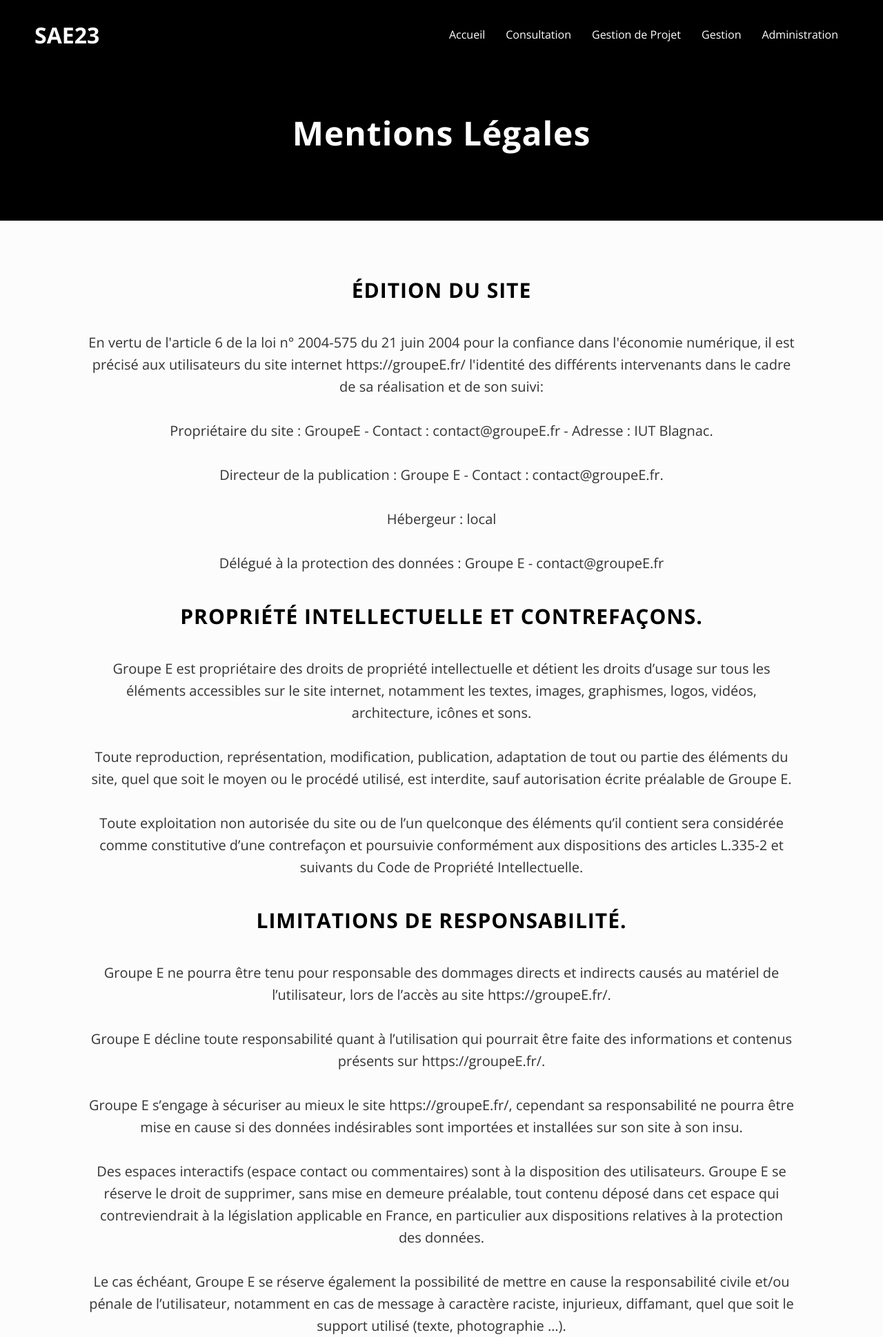
After one commit to thomasclave/sae23, a PHP site: page /mentions_legales.html in a window 1280 px wide. The commit adds this page. Shown: the top 1939 px of the page at 69% size. Run offline with PHP 8.4, Linux system fonts and the light colour scheme.

Commit message:
Ajout des mention légales et des liens dans les différentes pages

```diff
--- a/admin.php
+++ b/admin.php
@@ -39,6 +39,7 @@
 <!--Footer-->
 <footer>
     Site réalisé dans le cadre de la SAE23<br>
+    <a href="./mentions-legales.html">Mentions Légales</a><br>
 </footer>
 
 </body>
--- a/consultation.php
+++ b/consultation.php
@@ -40,6 +40,7 @@
 <!--Footer-->
 <footer>
     Site réalisé dans le cadre de la SAE23<br>
+    <a href="./mentions-legales.html">Mentions Légales</a><br>
 </footer>
 
 </body>
--- a/gestion.php
+++ b/gestion.php
@@ -39,6 +39,7 @@
 <!--Footer-->
 <footer>
     Site réalisé dans le cadre de la SAE23<br>
+    <a href="./mentions-legales.html">Mentions Légales</a><br>
 </footer>
 
 </body>
--- a/gestion_projet.html
+++ b/gestion_projet.html
@@ -39,7 +39,7 @@
 <!--Footer-->
 <footer>
     Site réalisé dans le cadre de la SAE23<br>
+    <a href="./mentions-legales.html">Mentions Légales</a><br>
 </footer>
-
 </body>
 </html>
--- a/index.php
+++ b/index.php
@@ -39,6 +39,7 @@
 <!--Footer-->
 <footer>
     Site réalisé dans le cadre de la SAE23<br>
+    <a href="./mentions-legales.html">Mentions Légales</a><br>
 </footer>
 
 </body>
--- /dev/null
+++ b/mentions_legales.html
@@ -0,0 +1,118 @@
+<!DOCTYPE html>
+<html lang="fr">
+<head>
+    <meta charset="UTF-8">
+    <meta name="viewport" content="width=device-width, initial-scale=1.0">
+    <title>SAE23</title>
+
+    <!--CSS links-->
+    <link rel="stylesheet" href="./css/style.css">
+
+    <!--Policies links-->
+    <link href="http://fonts.googleapis.com/css?family=Open+Sans:300,400,700,400italic,700italic" rel="stylesheet" type="text/css">
+    <link href="http://fonts.googleapis.com/css?family=Montserrat:400,700" rel="stylesheet" type="text/css">
+
+</head>
+<body>
+    <!--Navbar-->
+    <nav class="navbar">
+        <a class="nav-nom" href="./index.php">SAE23</a>
+        <ul class="nav-links">
+        <li><a href="./index.php">Accueil</a></li>
+            <li><a href="./consultation.php">Consultation</a></li>
+            <li><a href="./gestion_projet.html">Gestion de Projet</a></li>
+            <li><a href="./login_gest.php">Gestion</a></li>
+            <li><a href="./login_admin.php">Administration</a></li>
+
+        </ul>
+     </nav>
+
+
+     <!--Titre-->
+     <header>
+        <h2>Mentions Légales</h2>
+        </header>
+
+
+<main>
+    <h2>Édition du site</h2>
+    <p>
+        En vertu de l'article 6 de la loi n° 2004-575 du 21 juin 2004 pour la confiance dans l'économie numérique, il est précisé aux utilisateurs du site internet https://groupeE.fr/ l'identité des différents intervenants dans le cadre de sa réalisation et de son suivi:
+        <br><br>
+        Propriétaire du site : GroupeE - Contact : contact@groupeE.fr - Adresse : IUT Blagnac.
+        <br><br>
+        Directeur de la publication : Groupe E - Contact : contact@groupeE.fr.
+        <br><br>
+        Hébergeur : local
+        <br><br>
+        Délégué à la protection des données : Groupe E - contact@groupeE.fr
+        <br>
+    </p>
+
+
+    <h2>Propriété intellectuelle et contrefaçons.</h2>
+    <p>
+        Groupe E est propriétaire des droits de propriété intellectuelle et détient les droits d’usage sur tous les éléments accessibles sur le site internet, notamment les textes, images, graphismes, logos, vidéos, architecture, icônes et sons.
+        <br><br>
+        Toute reproduction, représentation, modification, publication, adaptation de tout ou partie des éléments du site, quel que soit le moyen ou le procédé utilisé, est interdite, sauf autorisation écrite préalable de Groupe E.
+        <br><br>
+        Toute exploitation non autorisée du site ou de l’un quelconque des éléments qu’il contient sera considérée comme constitutive d’une contrefaçon et poursuivie conformément aux dispositions des articles L.335-2 et suivants du Code de Propriété Intellectuelle.
+        <br>
+    </p>
+
+
+    <h2>Limitations de responsabilité.</h2>
+    <p>
+        Groupe E ne pourra être tenu pour responsable des dommages directs et indirects causés au matériel de l’utilisateur, lors de l’accès au site https://groupeE.fr/.
+        <br><br>
+        Groupe E décline toute responsabilité quant à l’utilisation qui pourrait être faite des informations et contenus présents sur https://groupeE.fr/.
+        <br><br>
+        Groupe E s’engage à sécuriser au mieux le site https://groupeE.fr/, cependant sa responsabilité ne pourra être mise en cause si des données indésirables sont importées et installées sur son site à son insu.
+        <br><br>
+        Des espaces interactifs (espace contact ou commentaires) sont à la disposition des utilisateurs. Groupe E se réserve le droit de supprimer, sans mise en demeure préalable, tout contenu déposé dans cet espace qui contreviendrait à la législation applicable en France, en particulier aux dispositions relatives à la protection des données.
+        <br><br>
+        Le cas échéant, Groupe E se réserve également la possibilité de mettre en cause la responsabilité civile et/ou pénale de l’utilisateur, notamment en cas de message à caractère raciste, injurieux, diffamant, quel que soit le support utilisé (texte, photographie …).
+        <br>
+    </p>
+
+
+    <h2>CNIL et gestion des données personnelles.</h2>
+    <p>
+        Conformément aux dispositions de la loi 78-17 du 6 janvier 1978 modifiée, l’utilisateur du site https://groupeE.fr/ dispose d’un droit d’accès, de modification et de suppression des informations collectées. Pour exercer ce droit, envoyez un message à notre Délégué à la Protection des Données : Groupe E - contact@groupeE.fr.
+        <br><br>
+        Pour plus d'informations sur la façon dont nous traitons vos données (type de données, finalité, destinataire...), lisez notre https://groupeE.fr/.
+        <br>
+    </p>
+
+
+    <h2>Liens hypertextes et cookies</h2>
+    <p>
+        Le site https://groupeE.fr/ contient des liens hypertextes vers d’autres sites et dégage toute responsabilité à propos de ces liens externes ou des liens créés par d’autres sites vers https://groupeE.fr/.
+        <br><br>
+        La navigation sur le site https://groupeE.fr/ est susceptible de provoquer l’installation de cookie(s) sur l’ordinateur de l’utilisateur.
+        <br><br>
+        Un "cookie" est un fichier de petite taille qui enregistre des informations relatives à la navigation d’un utilisateur sur un site. Les données ainsi obtenues permettent d'obtenir des mesures de fréquentation, par exemple.
+        <br><br>
+        Vous avez la possibilité d’accepter ou de refuser les cookies en modifiant les paramètres de votre navigateur. Aucun cookie ne sera déposé sans votre consentement.
+        <br><br>
+        Les cookies sont enregistrés pour une durée maximale de 1 mois.
+        <br>
+    </p>
+
+
+    <h2>Droit applicable et attribution de juridiction</h2>
+    <p>
+        Tout litige en relation avec l’utilisation du site https://groupeE.fr/ est soumis au droit français. En dehors des cas où la loi ne le permet pas, il est fait attribution exclusive de juridiction aux tribunaux compétents de Toulouse.
+        <br>
+    </p>
+
+</main>
+
+<!--Footer-->
+<footer>
+    Site réalisé dans le cadre de la SAE23<br>
+    <a href="./mentions-legales.html">Mentions Légales</a><br>
+</footer>
+
+</body>
+</html>
```
